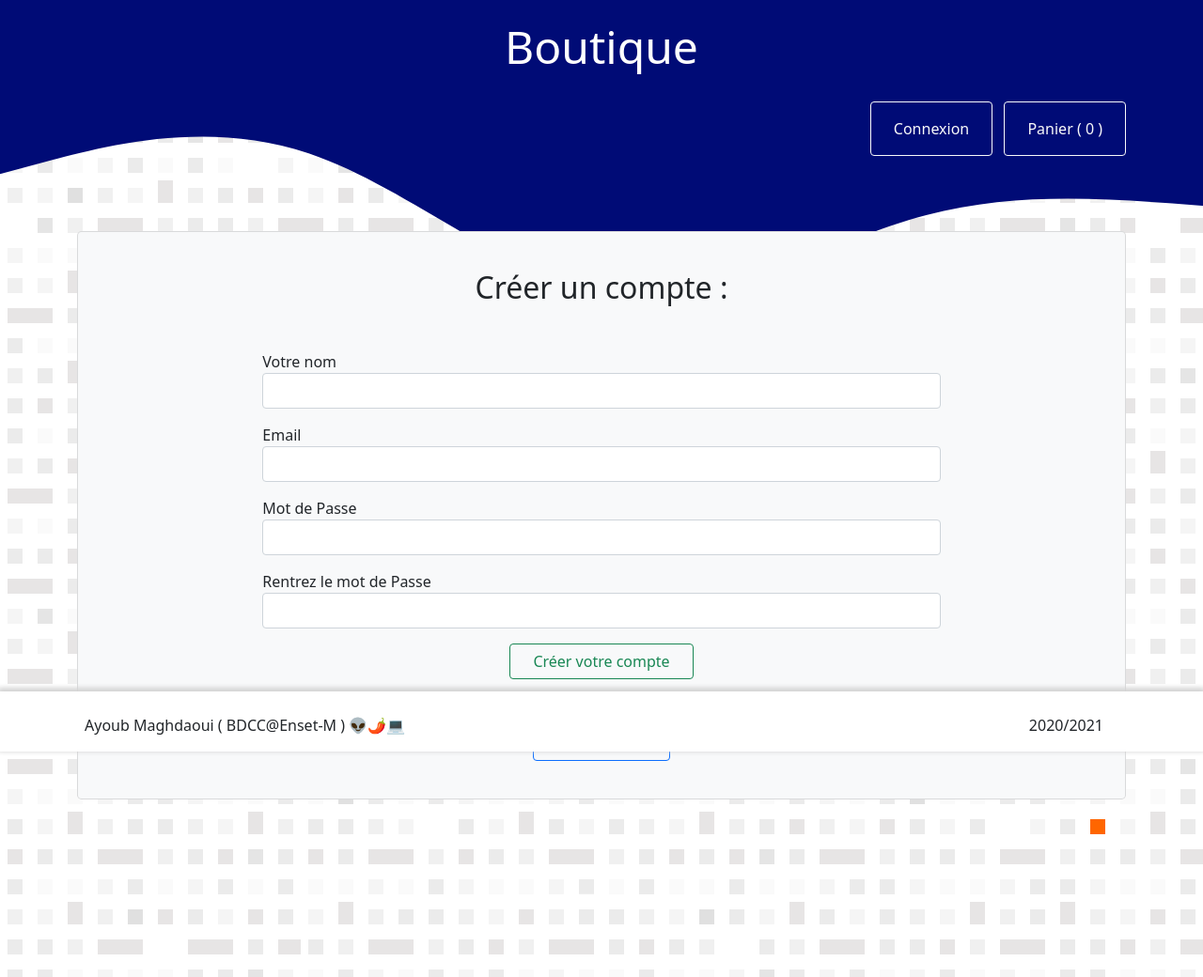
After one commit to ubmagh/PHP-eCommerce-TP, a PHP site: page /register.php in a window 1280 px wide. The commit adds this page. Shown: the whole page at 94% size. Run offline with PHP 8.4, Linux system fonts and the light colour scheme; some libraries are stand-ins or nearby versions.

Commit message:
authentification + valdiation du panier

```diff
--- a/Parts/Pannier.php
+++ b/Parts/Pannier.php
@@ -1,19 +1,34 @@
 <?php
-session_start();
+if( !isset($user) )
+    session_start();
 if( isset($_SESSION['cart']) )
     $cart = $_SESSION['cart'];
 else
     $cart = [];
+
+if(isset($_SESSION['user']))
+    $user = $_SESSION['user'];
 ?>
 
 <div class="container mb-5 mt-0">
     <div class="row pb-5 ">
         <div class="text-end">
-            <h4 class="h3">
-                <button type="button" onclick="ShowCart()" class="btn btn-outline-light px-4 py-3">
-                    <i class="fas fa-shopping-cart"></i> Panier ( <span id="pannelCount"><?= count($cart) ?></span> )
-                </button>
-            </h4>
+            <?php if( isset($user) ){ ?>
+                <a class="btn dropdown-toggle btn btn-outline-light px-5 py-3 me-2" href="#" role="button" id="dropdownMenuLink" data-bs-toggle="dropdown" aria-expanded="false">
+                    <i class="fas fa-user "></i> <span class="mx-2"> <?= $user->name ?> </span>
+                </a>
+                <ul class="dropdown-menu" aria-labelledby="dropdownMenuLink">
+                    <li><a class="dropdown-item px-4 py-3" href="/orders.php"> <i class="fas fa-receipt me-2"></i> Mes commandes </a></li>
+                    <li><a class="dropdown-item px-4 py-3" href="/logout.php"> <i class="fas fa-power-off me-2"></i> Deconnexion </a></li>
+                </ul>
+            <?php }else{ ?>
+                <a href="/login.php" class="btn btn-outline-light px-4 py-3 me-2">
+                    <i class="fas fa-sign-in-alt"></i> Connexion
+                </a>
+            <?php } ?>
+            <button type="button" onclick="ShowCart()" class="btn btn-outline-light px-4 py-3">
+                <i class="fas fa-shopping-cart"></i> Panier ( <span id="pannelCount"><?= count($cart) ?></span> )
+            </button>
         </div>
     </div>
     <div class="modal fade rounded-3" id="CartModal" tabindex="-1" aria-labelledby="exampleModalLabel" aria-hidden="true">
@@ -33,6 +48,7 @@ else
                             <th>Prix unitaire</th>
                             <th>Shipping</th>
                             <th>Total</th>
+                            <th></th>
                         </tr>
                         </thead>
                         <tbody id="cartTbody" >
@@ -43,9 +59,16 @@ else
                                 <td></td>
                                 <td></td>
                                 <td></td>
+                                <td></td>
                             </tr>
                         </tbody>
                     </table>
+                    <div class="Message d-none">
+                    </div>
+                </div>
+                <div class="modal-footer text-center py-3 justify-content-center align-content-center d-none validate">
+                    <button type="button" class="btn btn-success align-center " onclick="ValiderCommande()"> <i class="far fa-credit-card fa-lg"></i> Valider cette commande </button>
+                    <button type="button" class="btn btn-danger align-center" onclick="ClearCart()"> <i class="fas fa-times fa-lg"></i> Vider mon panier </button>
                 </div>
             </div>
         </div>
--- a/api/getcartproducts.php
+++ b/api/getcartproducts.php
@@ -23,6 +23,7 @@
     $totalShippng = 0;
     foreach ($products as $product){
         $total += $product->Total;
+        $product->Total = number_format((float)$product->Total, 2, '.', '');
         $totalShippng += $product->shipping;
     }
 
--- a/assets/css/style.css
+++ b/assets/css/style.css
@@ -24,7 +24,7 @@ body{
 }
 @media (min-width: 992px) {
     body{
-        min-height: 110vh;
+        min-height: 130vh;
     }
 }
 
@@ -59,12 +59,18 @@ footer{
     background-size: cover;
     background-position-y: 10px;
     z-index: -10;
-    padding-bottom: 7em;
+    padding-bottom: 11em;
 }
 .content{
-    margin-top: -10rem;
+    margin-top: -12rem;
     margin-bottom: 3rem;
 }
-#CartModal{
-    max-height: 80 vh !important;
+
+
+.customBtn{
+    cursor: pointer;
+    color : #6c757d;
 }
+.customBtn:hover{
+    color: black;
+}
--- a/assets/js/panier.js
+++ b/assets/js/panier.js
@@ -2,36 +2,141 @@
 var Cartmodal = new bootstrap.Modal(document.getElementById('CartModal'), { keyboard: true })
 let CartData = null;
 
-function ShowCart(){
-    // importer les produits du pannier (AJAX Query)
-    $.get("/api/getcartproducts.php").done(data=>{
-        CartData=data;
-        // formatter et ajouter les produits dans la boite du dialogue ( $.append() )
+document.getElementById('CartModal').addEventListener('hidden.bs.modal', function (event) {
+    $('.table').removeClass("d-none");
+    $('.Message').addClass("d-none");
+})
+
+async function GetCartProducts(){
+    await $.get("/api/getcartproducts.php").done(data=> {
+        CartData = data;
+    });
+}
+
+async function deleteProductFromCart(productid){
+    const fd = new FormData();
+    fd.append('productid',productid);
+
+    await fetch( "/api/deleteproductfromcart.php",{
+        method: 'post',
+        body: fd,
+    }).then(async res=>{
+        if( res.status!=200 )
+            alert("une erreur servenue ! Veuilliez rafraichir cette page .")
+        await GetCartProducts();
+    }).then(()=>renderRows());
+}
+
+function renderRows(){
     $('#cartTbody').empty();
     if( CartData.products.length ){
         CartData.products.forEach(product=>{
-                $('#cartTbody').append(`  <tr class="">
+                                            $('#cartTbody').append(`  <tr>
                                                 <td scope="row"> <img src="${product.image}" alt="image" style="width: 2em; height: 4em;"> </td>
                                                 <td class="align-middle"> <a href="/product.php?product=${product.id}" target="_blank"> ${product.name} </a>  </td>
-                                                <td class="text-center align-middle"> ${product.qte} </td>
+                                                <td class="text-center align-middle">
+                                                    <span class="d-inline-block customBtn" onclick="ChangeQte( event, ${product.id}, false)"><i class="fas fa-minus-circle "></i></span>
+                                                    <span class="mx-2 value">
+                                                        ${product.qte}
+                                                    </span>
+                                                    <span class="d-inline-block customBtn" onclick="ChangeQte( event, ${product.id}, true)"><i class="fas fa-plus-circle "></i></span>
+                                                </td>
                                                 <td class="text-center align-middle"> ${product.price}</td>
                                                 <td class="text-center align-middle"> ${product.shipping}</td>
                                                 <td class="text-center align-middle"> ${product.Total}</td>
+                                                <td class="text-center align-middle"> <button type="button" onclick="deleteProductFromCart(${product.id})" class="btn btn-danger"> <i class="fa fa-trash" ></i> </button> </td>
                                             </tr>   `);
         });
-            $('#cartTbody').append(`<tr style="height: 5em;">
-                                        <td scope="row" colspan="5" class="text-end align-bottom"> <h3 class="h5">Totale : </h3></td>
-                                        <td scope="row"  class="text-center  align-bottom"> <h3 class="h5"> ${CartData.total}</h3> </td>
+        $('#cartTbody').append(`    <tr style="height: 5em;">
+                                        <td colspan="5" class="text-end align-bottom"> <h3 class="h5">Totale : </h3></td>
+                                        <td class="text-center  align-bottom"> <h3 class="h5"> ${CartData.total} MAD</h3> </td>
+                                        <td></td>
                                     </tr>`);
     }else{
-            $('#cartTbody').append(`<tr style="height: 2em;">
-                                        <td scope="row"  class="text-center middle" colspan="6"> <h3 class="h5 alert alert-warning">  Aucun produit dans le panier ! </h3> </td>
+        $('#cartTbody').append(`    <tr style="height: 2em;">
+                                        <td scope="row"  class="text-center middle h-100" colspan="7"> <h3 class="h5 alert alert-warning m-0">  Aucun produit dans le panier ! </h3> </td>
                                     </tr>
                                     <tr style="height: 5em;">
                                         <td scope="row" colspan="5" class="text-end align-bottom"> <h3 class="h5">Totale : </h3></td>
-                                        <td scope="row"  class="text-center  align-bottom"> <h3 class="h5"> 0 </h3> </td>
+                                        <td scope="row" colspan="2"  class="text-center  align-bottom"> <h3 class="h5"> 0 MAD</h3> </td>
                                     </tr>`);
     }
+
+    if( CartData.products.length )
+        $('.validate').removeClass('d-none');
+    else
+        $('.validate').addClass('d-none');
+
+}
+
+function ChangeQte( event, productid, bool_Inc_Dec){
+    $('.customBtn').addClass('text-light');
+    const clickedObject = $(event.target).closest('.customBtn')[0];
+    $.get("/api/changequantity.php",{productid:productid, operation: ( bool_Inc_Dec? 1:0 )} ).done( async ()=>{
+        if( bool_Inc_Dec )
+            $(clickedObject).next().text( parseInt( $(clickedObject).next().text().trim() ) +1 );
+        else
+            $(clickedObject).previous().text( parseInt( $(clickedObject).prev().text().trim() ) -1 );
+        await GetCartProducts();
+        renderRows();
     });
+}
+
+function ClearCart(){
+    $.get("/api/clearcart.php").always(async ()=>{
+        await GetCartProducts();
+        $('#pannelCount').text(' 0 ');
+        renderRows();
+    });
+}
+
+async function ShowCart(){
+    // importer les produits du pannier (AJAX Query)
+    await GetCartProducts();
+    renderRows();
     Cartmodal.show(); // afficher la boite
 }
+
+function ValiderCommande(){
+    $.get("/api/validateorder.php").done(res=>{
+        if(res.status=="success"){
+            $('.Message').empty().append(`
+                 <div class="alert alert-success py-3 px-2 text-center align-center" role="alert">
+                	<h3 class="h3 fw-normal text-center"> <i class="fas fa-check"></i> Commande Bien enregistrée ! </h3>
+                 </div>
+            `);
+            $('.table').addClass("d-none");
+            $('.validate').addClass("d-none");
+            $('.Message').removeClass("d-none");
+            $('#pannelCount').text(' 0 ');
+        }
+    }).fail(err=>{
+        $('.Message').empty();
+        let message = `
+                 <div class="alert alert-danger py-3 px-2 text-center align-center" role="alert">
+                	<h3 class="h3 fw-normal text-center"> <i class="fas fa-times"></i> Une erreur Servenue ! </h3>
+                 </div>
+        `;
+        if( err.responseJSON.status=="emptyCart" )
+            message = `
+                 <div class="alert alert-warning py-3 px-2 text-center align-center" role="alert">
+                	<h3 class="h3 fw-normal text-center"> <i class="fas fa-times"></i> Votre panier est vide ! </h3>
+                 </div>
+            `;
+        if( err.responseJSON.status=="auth" )
+            message= `
+                <div class="alert alert-info py-3 px-2 text-center align-center" role="alert">
+                    <h3 class="alert-heading fw-normal text-center"> Vous devez vous-connecter pour valider votre commande ! </h3>
+                    <p></p>
+                    <div class="py-3 row col-10 col-md-8 mx-auto mb-2 text-center">
+                        <a class="btn btn-primary col-auto mx-auto px-4" href="/register.php" role="button"> <i class="fas fa-user-plus"></i> Créer votre compte </a>
+                        <a class="btn btn-primary col-auto mx-auto px-4" href="/login.php" role="button"> <i class="fas fa-sign-in-alt"></i> se connecter </a>
+                    </div>
+                </div>
+            `;
+        $('.Message').append(message);
+        $('.validate').addClass("d-none");
+        $('.table').addClass("d-none");
+        $('.Message').removeClass("d-none");
+    });
+}
--- /dev/null
+++ b/logout.php
@@ -0,0 +1,4 @@
+<?php
+    session_start();
+    unset($_SESSION['user']);
+    return header("Location: /index.php");
--- /dev/null
+++ b/register.php
@@ -0,0 +1,127 @@
+<?php
+
+    $title = "Boutique - Connexion";
+    require("./Parts/Header.php");
+
+    if( isset( $_SESSION['user'] ) )
+        return header("Location: /index.php");
+
+    require_once("./DB/Connection.php");
+
+    if( isset($_POST['reg']) ){
+
+        $name = filter_var( $_POST['name'], FILTER_SANITIZE_STRING);
+        $email = filter_var( $_POST['email'], FILTER_SANITIZE_EMAIL);
+        $password = filter_var( $_POST['pwd'], FILTER_SANITIZE_STRING);
+        $password2 = filter_var( $_POST['pwd2'], FILTER_SANITIZE_STRING);
+
+        $errors=[];
+        $status = false;
+        // validate name:
+        if( strlen($name) <3 )
+            $errors['name'] = "Nom invalide, trop cout !";
+
+        // email validation :
+        if( !filter_var( $email, FILTER_VALIDATE_EMAIL) )
+            $errors['email'] = "Adresse email invalide !";
+        else{
+            $MailQuery = $mysqli->query("SELECT count(*) as num FROM users WHERE email='$email' ");
+            $MailQuery = $MailQuery->fetch_assoc();
+            if( ((int) $MailQuery['num']) !== 0 )
+                $errors['email'] = "Adresse email déjà enregistré !";
+        }
+
+        // validate passwords
+        if( strlen($password)<6 )
+            $errors['pwd'] = "mot de passe trop court, utilisez 6 caractères au min.";
+        if( strcmp( $password, $password2)!==0 )
+            $errors['pwd2'] = " confirmation de mot de passe est erronée ! ";
+
+        if( !count($errors) ){
+            $insertQuery = $mysqli->prepare("INSERT INTO users(name,email,password) values( ?, ?, ?) ");
+            $insertQuery->bind_param('sss', $name, $email, $password);
+            $insertQuery->execute();
+            $status=!0;
+        }
+
+
+    }
+
+
+?>
+
+<div class="content">
+    <div class="container">
+        <div class="card rounded-3 bg-light py-3">
+            <div class="card-body py-2 bg-light">
+                <h3 class="h2 fw-normal align-center text-center mb-5 mt-3"> Créer un compte : </h3>
+                <?php if( isset($status) && $status ){ ?>
+                    <div class="alert alert-success py-4 px-2" role="alert">
+                        <h3 class="h3 fw-normal text-center">
+                            <i class="fas fa-check"></i> Votre compte est bien créé, vous pouvez vous-connectez !
+                        </h3>
+                    </div>
+                <?php }else{ ?>
+                    <form action="/register.php" method="post" class="col-12 col-md-10 col-lg-8 mx-auto">
+                        <div class="form-group">
+                            <label for="name">Votre nom</label>
+                            <input type="text" class="form-control" name="name" required id="name" value="<?= isset($name) ? $name:null ?>" aria-describedby="emailHelpId" maxlength="50" >
+                            <?php if( isset($errors) && isset($errors['name']) ) { ?>
+                                <div class="alert alert-warning alert-dismissible fade show py-2" role="alert">
+                                    <?= $errors['name']?>
+                                    <button type="button" class="btn-close pt-1" data-bs-dismiss="alert" aria-label="Close"></button>
+                                </div>
+                            <?php } ?>
+                        </div>
+
+                        <div class="form-group mt-3">
+                            <label for="email">Email</label>
+                            <input type="email" class="form-control" required name="email" id="email" aria-describedby="emailHelpId" >
+                            <?php if( isset($errors) && isset($errors['email']) ) { ?>
+                                <div class="alert alert-warning alert-dismissible fade show py-2" role="alert">
+                                    <?= $errors['email']?>
+                                    <button type="button" class="btn-close pt-1" data-bs-dismiss="alert" aria-label="Close"></button>
+                                </div>
+                            <?php } ?>
+                        </div>
+
+                        <div class="form-group mt-3">
+                            <label for="pwd">Mot de Passe </label>
+                            <input type="password" class="form-control" required name="pwd" id="pwd" >
+                            <?php if( isset($errors) && isset($errors['pwd']) ) { ?>
+                                <div class="alert alert-warning alert-dismissible fade show py-2" role="alert">
+                                    <?= $errors['pwd']?>
+                                    <button type="button" class="btn-close pt-1" data-bs-dismiss="alert" aria-label="Close"></button>
+                                </div>
+                            <?php } ?>
+                        </div>
+
+                        <div class="form-group mt-3">
+                            <label for="pwd2">Rentrez le mot de Passe </label>
+                            <input type="password" class="form-control" required name="pwd2" id="pwd2" >
+                            <?php if( isset($errors) && isset($errors['pwd2']) ) { ?>
+                                <div class="alert alert-warning alert-dismissible fade show py-2" role="alert">
+                                    <?= $errors['pwd2']?>
+                                    <button type="button" class="btn-close pt-1" data-bs-dismiss="alert" aria-label="Close"></button>
+                                </div>
+                            <?php } ?>
+                        </div>
+
+                        <div class="row mt-3">
+                            <button type="submit" name="reg" value="1" class="btn btn-outline-success col-auto mx-auto px-4"> <i class="fas fa-user-plus"></i> Créer votre compte </button>
+                        </div>
+                        <hr class="my-4">
+                    </form>
+                <?php } ?>
+
+                <div class="row mt-4 mb-3">
+                    <a class="btn btn-outline-primary col-auto mx-auto px-4" href="/login.php" role="button"> <i class="fas fa-sign-in-alt"></i> se connecter </a>
+                </div>
+            </div>
+        </div>
+    </div>
+</div>
+
+<?php
+    require("./Parts/Footer.php");
+?>
--- a/session_delete.php
+++ /dev/null
@@ -1,4 +0,0 @@
-<?php
-    session_start();
-    session_destroy();
-    echo "done ! ";
```
Also changed, not shown: api/changequantity.php (added, +46 -0 lines), api/clearcart.php (added, +7 -0 lines), api/deleteproductfromcart.php (added, +43 -0 lines), api/validateorder.php (added, +35 -0 lines), boutique.sql (+74 -1 lines), login.php (added, +70 -0 lines), orders.php (added, +119 -0 lines). Lines whose indentation alone changed are shown as unchanged.
